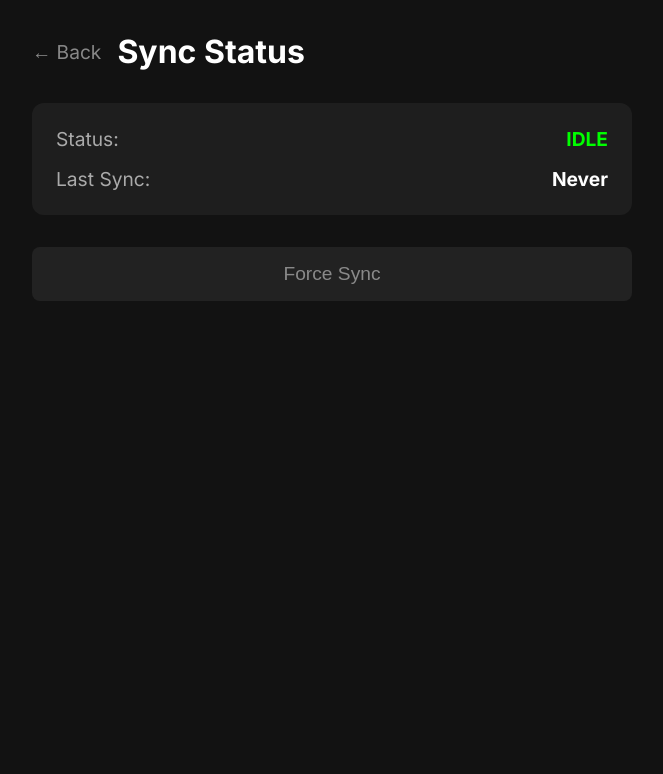
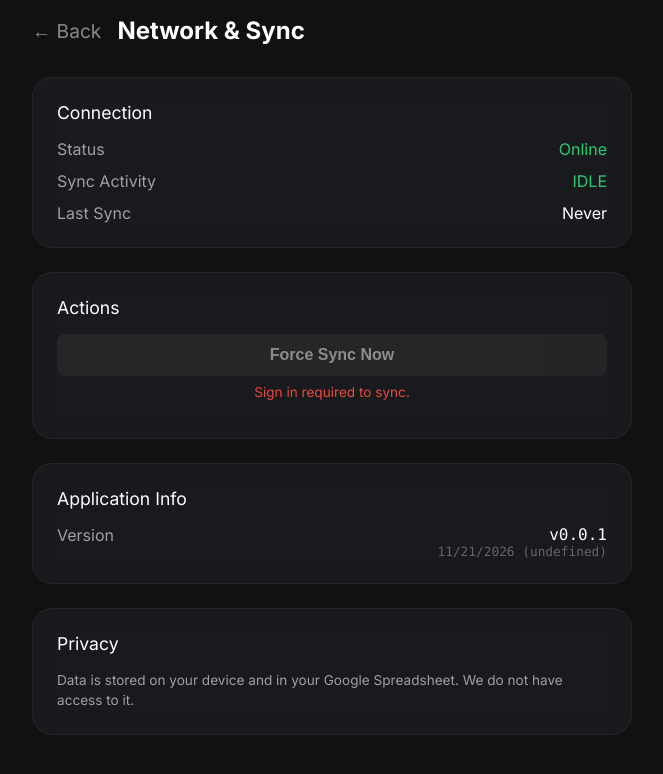
Before and after one commit to anicolao/workouts, a SvelteKit app: page /sync in a window 1280 px wide. Shown: the top 774 px of the page, without its empty margins (308-971 px from the left). Built offline with nearby package versions, Linux system fonts and the light colour scheme.

Commit message:
feat(ui): polish sync status page and add version info

```diff
--- a/src/routes/sync/+page.svelte
+++ b/src/routes/sync/+page.svelte
@@ -1,12 +1,19 @@
 <script lang="ts">
     import { store } from '$lib/store';
     import { initializeAndSync } from '$lib/config-sync';
-    import { onDestroy } from 'svelte';
+    import { onDestroy, onMount } from 'svelte';
     import { base } from '$app/paths';
+
+    // --- Versioning Logic ---
+    // @ts-ignore
+    const version = `v${import.meta.env.VITE_APP_VERSION}`;
+    // @ts-ignore
+    const buildInfo = `${new Date(import.meta.env.VITE_APP_BUILD_DATE).toLocaleDateString()} ${import.meta.env.VITE_APP_DIRTY_FLAG ? "⚠ " : ""}(${import.meta.env.VITE_APP_COMMIT_HASH})`;
 
     let syncStatus = $state('idle');
     let lastSync = $state<string | null>(null);
     let accessToken = $state<string | null>(null);
+    let isOnline = $state(true);
 
     const unsubscribe = store.subscribe(() => {
         const state = store.getState();
@@ -15,8 +22,22 @@
         accessToken = state.workout.accessToken;
     });
 
+    function updateOnlineStatus() {
+        isOnline = navigator.onLine;
+    }
+
+    onMount(() => {
+        updateOnlineStatus();
+        window.addEventListener('online', updateOnlineStatus);
+        window.addEventListener('offline', updateOnlineStatus);
+    });
+
     onDestroy(() => {
         unsubscribe();
+        if (typeof window !== 'undefined') {
+            window.removeEventListener('online', updateOnlineStatus);
+            window.removeEventListener('offline', updateOnlineStatus);
+        }
     });
 
     async function handleSync() {
@@ -29,31 +50,71 @@
 <div class="sync-page">
     <header>
         <a href="{base}/" class="back-link">← Back</a>
-        <h1>Sync Status</h1>
+        <h1>Network & Sync</h1>
     </header>
 
-    <div class="status-card">
+    <section class="card glass-panel">
+        <h2>Connection</h2>
         <div class="status-row">
-            <span class="label">Status:</span>
-            <span class="value {syncStatus}">{syncStatus.toUpperCase()}</span>
+            <span class="label">Status</span>
+            <span class="value {isOnline ? 'online' : 'offline'}">
+                {isOnline ? "Online" : "Offline"}
+            </span>
         </div>
         <div class="status-row">
-            <span class="label">Last Sync:</span>
-            <span class="value">{lastSync ? new Date(lastSync).toLocaleString() : 'Never'}</span>
+            <span class="label">Sync Activity</span>
+            <span class="value {syncStatus}">
+                {syncStatus === 'syncing' ? "Syncing..." : syncStatus.toUpperCase()}
+            </span>
         </div>
-    </div>
+        <div class="status-row">
+            <span class="label">Last Sync</span>
+            <span class="value">
+                {lastSync ? new Date(lastSync).toLocaleString() : 'Never'}
+            </span>
+        </div>
+    </section>
 
-    <button class="sync-btn" on:click={handleSync} disabled={syncStatus === 'syncing' || !accessToken}>
-        {syncStatus === 'syncing' ? 'Syncing...' : 'Force Sync'}
-    </button>
+    <section class="card glass-panel">
+        <h2>Actions</h2>
+        <button class="primary-btn neon-gradient" onclick={handleSync} disabled={syncStatus === 'syncing' || !accessToken || !isOnline}>
+            {syncStatus === 'syncing' ? 'Syncing...' : 'Force Sync Now'}
+        </button>
+        {#if !accessToken}
+            <p class="help warning">Sign in required to sync.</p>
+        {/if}
+    </section>
+
+    <section class="card glass-panel">
+        <h2>Application Info</h2>
+        <div class="status-row">
+            <span class="label">Version</span>
+            <div class="version-info">
+                <span class="value mono">{version}</span>
+                <span class="value mono small">{buildInfo}</span>
+            </div>
+        </div>
+    </section>
+
+    <section class="card glass-panel">
+        <h2>Privacy</h2>
+        <p class="mb-4 text-sm text-secondary">
+            Data is stored on your device and in your Google Spreadsheet. We do not have access to it.
+        </p>
+    </section>
 </div>
 
 <style>
+    :global(body) {
+        background-color: #111;
+        margin: 0;
+    }
+
     .sync-page {
-        padding: 2rem;
+        padding: 1rem;
         max-width: 600px;
         margin: 0 auto;
-        font-family: 'Inter', sans-serif;
+        font-family: 'Inter', system-ui, sans-serif;
         color: white;
     }
 
@@ -68,25 +129,42 @@
         text-decoration: none;
         margin-right: 1rem;
         font-size: 1.2rem;
+        transition: color 0.2s;
+    }
+
+    .back-link:hover {
+        color: white;
     }
 
     h1 {
         margin: 0;
-        font-size: 2rem;
+        font-size: 1.5rem;
+        font-weight: 600;
     }
 
-    .status-card {
-        background: #1e1e1e;
-        border-radius: 12px;
+    h2 {
+        font-size: 1.1rem;
+        font-weight: 500;
+        margin-top: 0;
+        margin-bottom: 1rem;
+        color: #fff;
+    }
+
+    .card {
+        background: rgba(28, 30, 36, 0.7);
+        backdrop-filter: blur(12px);
+        -webkit-backdrop-filter: blur(12px);
+        border: 1px solid rgba(255, 255, 255, 0.05);
+        border-radius: 20px;
         padding: 1.5rem;
-        margin-bottom: 2rem;
+        margin-bottom: 1.5rem;
     }
 
     .status-row {
         display: flex;
         justify-content: space-between;
-        margin-bottom: 1rem;
-        font-size: 1.2rem;
+        margin-bottom: 0.75rem;
+        font-size: 1rem;
     }
 
     .status-row:last-child {
@@ -94,35 +172,80 @@
     }
 
     .label {
-        color: #aaa;
+        color: #a0a0a0;
     }
 
     .value {
-        font-weight: bold;
+        font-weight: 500;
+        text-align: right;
     }
 
-    .value.idle { color: #00ff00; }
-    .value.syncing { color: #ffff00; }
-    .value.error { color: #ff0000; }
+    .value.online { color: #2ecc71; }
+    .value.offline { color: #e74c3c; }
+    .value.idle { color: #2ecc71; }
+    .value.syncing { color: #f1c40f; }
+    .value.error { color: #e74c3c; }
 
-    .sync-btn {
+    .primary-btn {
         width: 100%;
-        padding: 1rem;
-        font-size: 1.2rem;
-        background-color: #333;
+        padding: 0.75rem;
+        font-size: 1rem;
+        font-weight: 600;
+        background-color: #3498db;
         color: white;
         border: none;
         border-radius: 8px;
         cursor: pointer;
-        transition: background-color 0.2s;
+        transition: all 0.2s;
     }
 
-    .sync-btn:hover:not(:disabled) {
-        background-color: #444;
+    .primary-btn:hover:not(:disabled) {
+        background-color: #2980b9;
+        transform: translateY(-1px);
     }
 
-    .sync-btn:disabled {
+    .primary-btn:disabled {
         opacity: 0.5;
         cursor: not-allowed;
+        background-color: #333;
+    }
+
+    .help {
+        font-size: 0.85rem;
+        color: #666;
+        margin-top: 0.5rem;
+        text-align: center;
+    }
+
+    .help.warning {
+        color: #e74c3c;
+    }
+
+    .version-info {
+        display: flex;
+        flex-direction: column;
+        align-items: flex-end;
+    }
+
+    .mono {
+        font-family: 'SF Mono', 'Monaco', 'Inconsolata', 'Fira Mono', 'Droid Sans Mono', 'Source Code Pro', monospace;
+    }
+
+    .small {
+        font-size: 0.8rem;
+        color: #666;
+    }
+
+    .text-sm {
+        font-size: 0.85rem;
+        line-height: 1.5;
+    }
+
+    .text-secondary {
+        color: #a0a0a0;
+    }
+
+    .mb-4 {
+        margin-bottom: 0;
     }
 </style>
--- a/vite.config.ts
+++ b/vite.config.ts
@@ -1,6 +1,32 @@
 import { sveltekit } from '@sveltejs/kit/vite';
 import { defineConfig } from 'vite';
+import { execSync } from 'child_process';
+import { readFileSync } from 'fs';
+
+const getGitHash = () => {
+	try {
+		return execSync('git rev-parse --short HEAD').toString().trim();
+	} catch {
+		return 'unknown';
+	}
+};
+
+const getGitDirty = () => {
+	try {
+		return execSync('git status --porcelain').toString().trim().length > 0;
+	} catch {
+		return false;
+	}
+};
+
+const pkg = JSON.parse(readFileSync('package.json', 'utf-8'));
 
 export default defineConfig({
-	plugins: [sveltekit()]
+	plugins: [sveltekit()],
+	define: {
+		'import.meta.env.VITE_APP_VERSION': JSON.stringify(pkg.version),
+		'import.meta.env.VITE_APP_COMMIT_HASH': JSON.stringify(getGitHash()),
+		'import.meta.env.VITE_APP_BUILD_DATE': JSON.stringify(new Date().toISOString()),
+		'import.meta.env.VITE_APP_DIRTY_FLAG': JSON.stringify(getGitDirty())
+	}
 });
```
